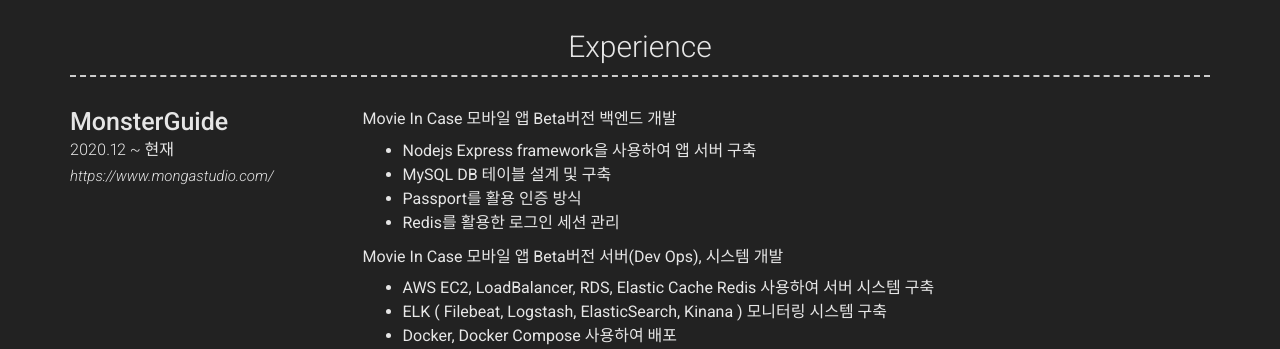
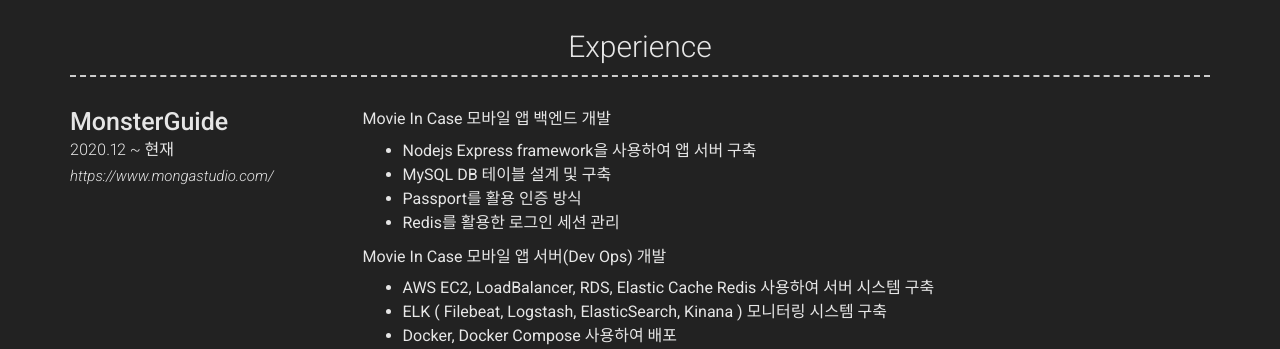
Before and after one commit to gwon713/gwon713.github.io, a Jekyll site: the page built from index.md, in a window 1280 px wide. Shown: the part 610-959 px from the top of the page. Built offline with Jekyll 4.4.1, drawn with Linux system fonts in a browser that asks for light colours; nearby versions of some CDN libraries.

Commit message:
Update _config.yml

```diff
--- a/_config.yml
+++ b/_config.yml
@@ -72,13 +72,13 @@ content:
         caption: 2020.12 ~ 현재
         link: https://www.mongastudio.com/
         description: | # this will include new lines to allow paragraphs
-          Movie In Case 모바일 앱 Beta버전 백엔드 개발
+          Movie In Case 모바일 앱 백엔드 개발
           - Nodejs Express framework을 사용하여 앱 서버 구축
           - MySQL DB 테이블 설계 및 구축
           - Passport를 활용 인증 방식
           - Redis를 활용한 로그인 세션 관리
 
-          Movie In Case 모바일 앱 Beta버전 서버(Dev Ops), 시스템 개발
+          Movie In Case 모바일 앱 서버(Dev Ops) 개발
           - AWS EC2, LoadBalancer, RDS, Elastic Cache Redis 사용하여 서버 시스템 구축
           - ELK ( Filebeat, Logstash, ElasticSearch, Kinana ) 모니터링 시스템 구축
           - Docker, Docker Compose 사용하여 배포
```
